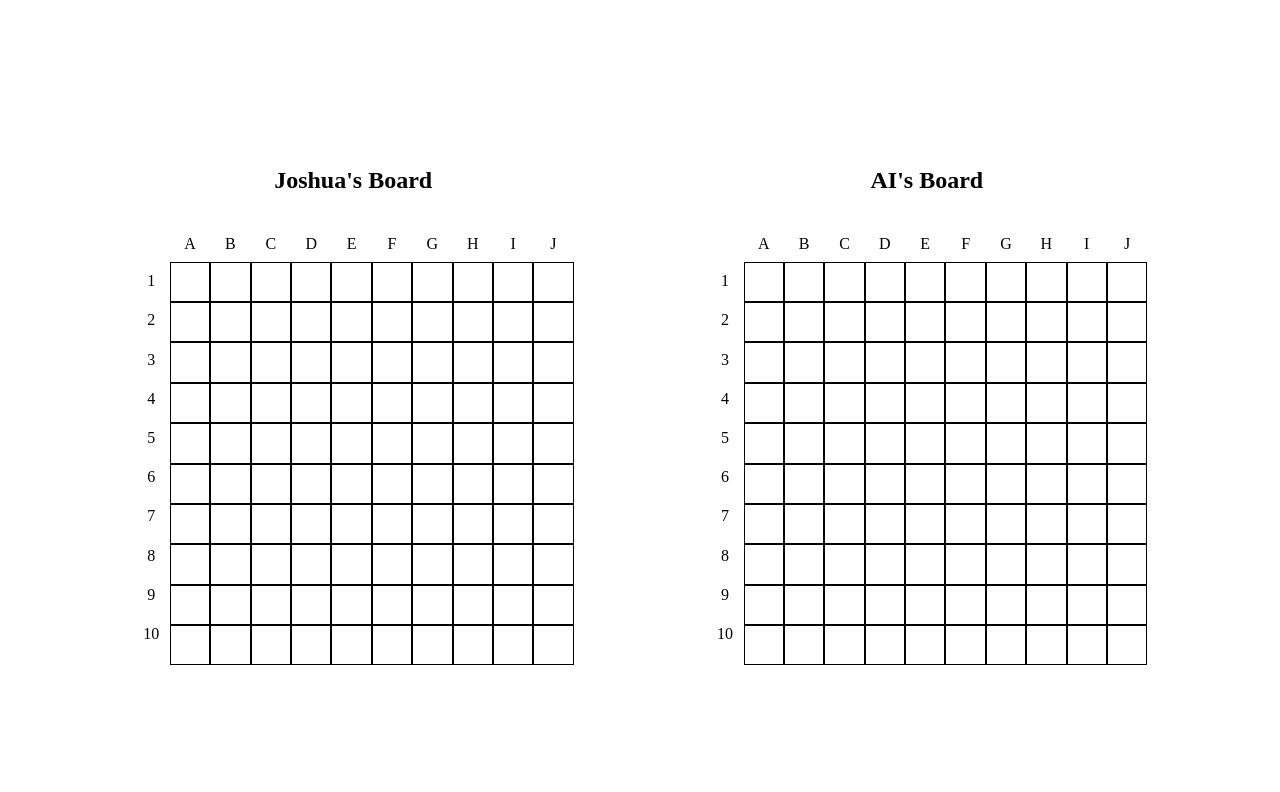
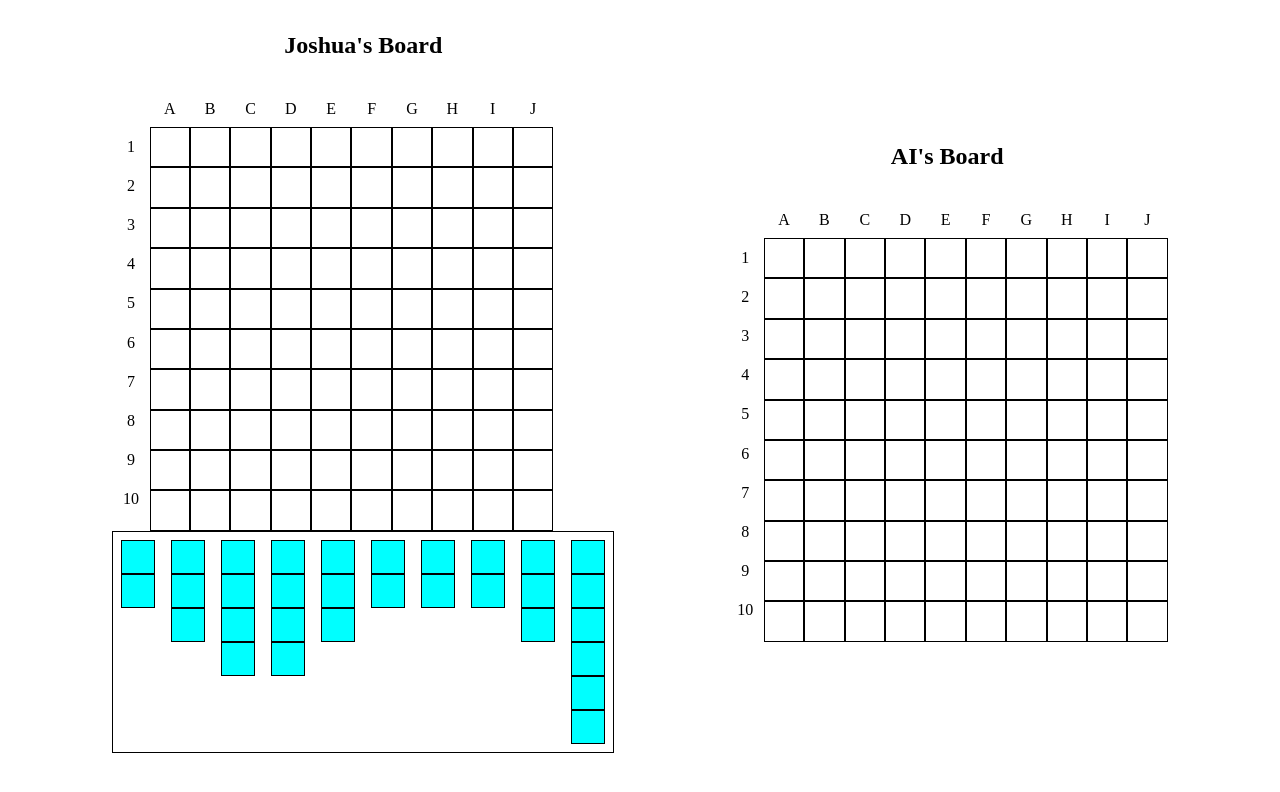
Before and after one commit to Marshnme/BattleShip, a website with bundled scripts: page index.html in a window 1280 px wide. Built offline with nearby package versions, Linux system fonts and the light colour scheme.

Commit message:
created ship holder to work on drag and drop ships for placement

```diff
--- a/scripts/domModule.js
+++ b/scripts/domModule.js
@@ -1,11 +1,35 @@
 import endGame from './endGame.js';
+import player from './player-ai.js';
 
-const domModule = (humanBoard, humanPlayer, aiBoard, aiPlayer) => {
+const domModule = (
+    humanBoard,
+    humanPlayer,
+    aiBoard,
+    aiPlayer,
+    playerShips,
+    aiShips
+) => {
     const boards = document.getElementsByClassName('gameboards')[0].childNodes;
     const boardsArray = [...boards];
 
     const playerBoardColumns = [...boardsArray[0].children[1].children];
     const aiBoardColumns = [...boardsArray[1].children[1].children];
+
+    const playerShipHolder = document.createElement('div');
+
+    for (let i = 0; i < playerShips.length; i++) {
+        const ship = document.createElement('div');
+        ship.classList.add('ship');
+        for (let j = 0; j < playerShips[i].length; j++) {
+            const shipTile = document.createElement('div');
+            shipTile.classList.add('border');
+            ship.appendChild(shipTile);
+        }
+        playerShipHolder.appendChild(ship);
+    }
+
+    playerShipHolder.classList.add('ship-holder');
+    boardsArray[0].appendChild(playerShipHolder);
 
     aiBoardColumns.map((tile) => {
         for (let i = 0; i < tile.children.length; i++) {
@@ -40,7 +64,7 @@
                     humanBoardRefresh(currentAiAttack);
                     checkWin();
                     if (checkWin() === 'ai wins') {
-                        return endGame('AI');
+                        return endGame('AI Wins!');
                     }
                 });
             }
--- a/scripts/gameLoop.js
+++ b/scripts/gameLoop.js
@@ -7,24 +7,79 @@
     const playerBoard = gameBoardFactory();
     const aiBoard = gameBoardFactory(true);
 
-    playerBoard.placeShip(1, 'A-1', 'A-1');
-    playerBoard.placeShip(4, 'C-4', 'F-4');
-    playerBoard.placeShip(3, 'H-6', 'J-6');
-    playerBoard.placeShip(3, 'D-7', 'D-9');
-    playerBoard.placeShip(2, 'F-9', 'F-10');
+    const shipOne = shipFactory(2);
+    const shipTwo = shipFactory(3);
+    const shipThree = shipFactory(4);
+    const shipFour = shipFactory(4);
+    const shipFive = shipFactory(3);
+    const shipSix = shipFactory(2);
+    const shipSeven = shipFactory(2);
+    const shipEight = shipFactory(2);
+    const shipNine = shipFactory(3);
+    const shipTen = shipFactory(6);
 
-    aiBoard.placeShip(3, 'D-1', 'F-1');
-    aiBoard.placeShip(1, 'A-1', 'A-1');
-    aiBoard.placeShip(3, 'H-8', 'J-8');
-    aiBoard.placeShip(2, 'C-9', 'C-10');
-    aiBoard.placeShip(4, 'B-7', 'B-10');
+    const playerShips = [
+        shipOne,
+        shipTwo,
+        shipThree,
+        shipFour,
+        shipFive,
+        shipSix,
+        shipSeven,
+        shipEight,
+        shipNine,
+        shipTen,
+    ];
+
+    const aiShipOne = shipFactory(2);
+    const aiShipTwo = shipFactory(3);
+    const aiShipThree = shipFactory(4);
+    const aiShipFour = shipFactory(4);
+    const aiShipFive = shipFactory(3);
+    const aiShipSix = shipFactory(2);
+    const aiShipSeven = shipFactory(2);
+    const aiShipEight = shipFactory(2);
+    const aiShipNine = shipFactory(3);
+    const aiShipTen = shipFactory(6);
+
+    const aiShips = [
+        aiShipOne,
+        aiShipTwo,
+        aiShipThree,
+        aiShipFour,
+        aiShipFive,
+        aiShipSix,
+        aiShipSeven,
+        aiShipEight,
+        aiShipNine,
+        aiShipTen,
+    ];
+
+    // playerBoard.placeShip(1, 'A-1', 'A-1');
+    // playerBoard.placeShip(4, 'C-4', 'F-4');
+    // playerBoard.placeShip(3, 'H-6', 'J-6');
+    // playerBoard.placeShip(3, 'D-7', 'D-9');
+    // playerBoard.placeShip(2, 'F-9', 'F-10');
+
+    // aiBoard.placeShip(3, 'D-1', 'F-1');
+    // aiBoard.placeShip(1, 'A-1', 'A-1');
+    // aiBoard.placeShip(3, 'H-8', 'J-8');
+    // aiBoard.placeShip(2, 'C-9', 'C-10');
+    // aiBoard.placeShip(4, 'B-7', 'B-10');
 
     const humanPlayer = player('Joshua', aiBoard);
     const aiPlayer = player('ai', playerBoard, true);
 
     playerBoard.renderBoard(humanPlayer.playerName);
     aiBoard.renderBoard();
-    domModule(playerBoard, humanPlayer, aiBoard, aiPlayer);
+    domModule(
+        playerBoard,
+        humanPlayer,
+        aiBoard,
+        aiPlayer,
+        playerShips,
+        aiShips
+    );
 };
 
 gameLoop();
--- a/style.css
+++ b/style.css
@@ -9,7 +9,7 @@
 }
 
 body,.gameboards{
-    height: 100%;
+    /* height: 100%; */
 }
 
 
@@ -73,3 +73,21 @@
     justify-content:center;
     align-items: center;
 }
+
+.ship-holder{
+    border:1px solid black;
+    display:flex;
+
+}
+
+.ship{
+    margin:.5rem;
+}
+
+.border{
+    height: 10px;
+    width: 10px;
+    padding:1rem;
+    border:1px solid black;
+    background-color:aqua;
+}
```
